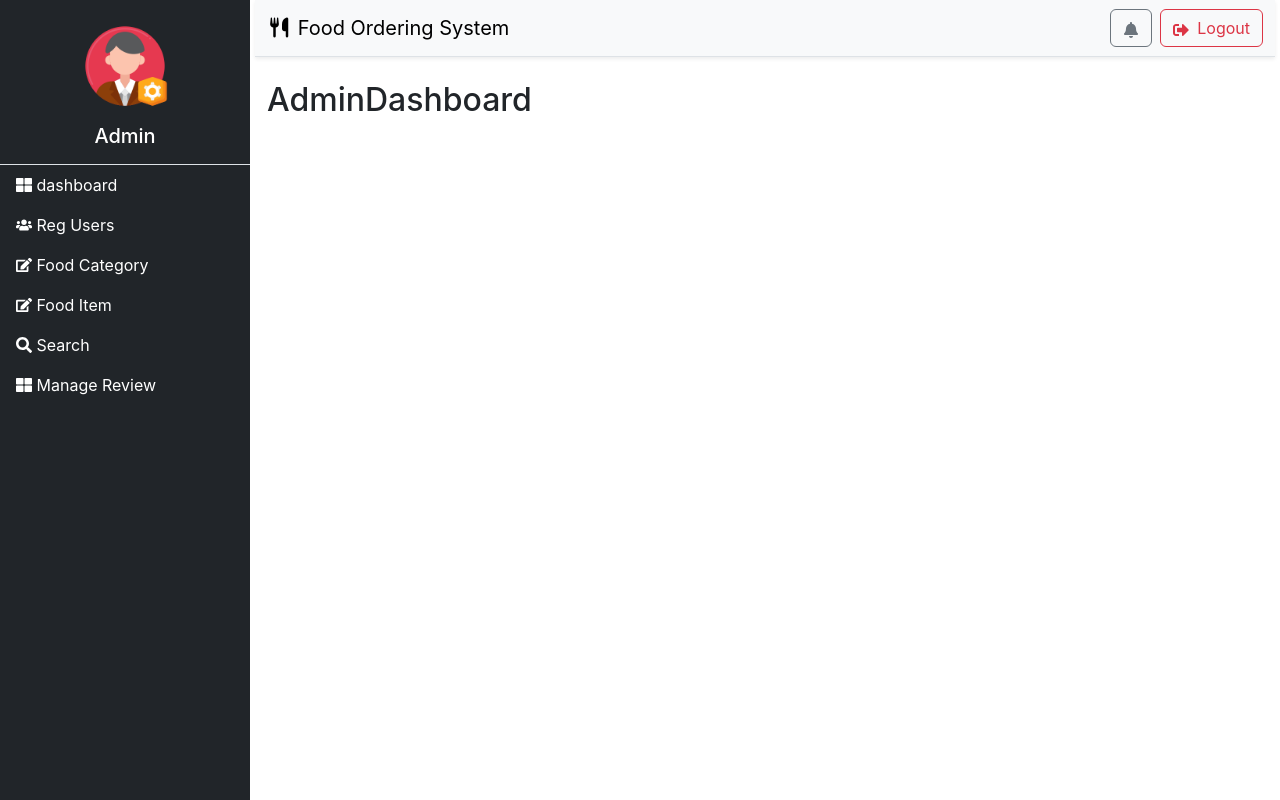
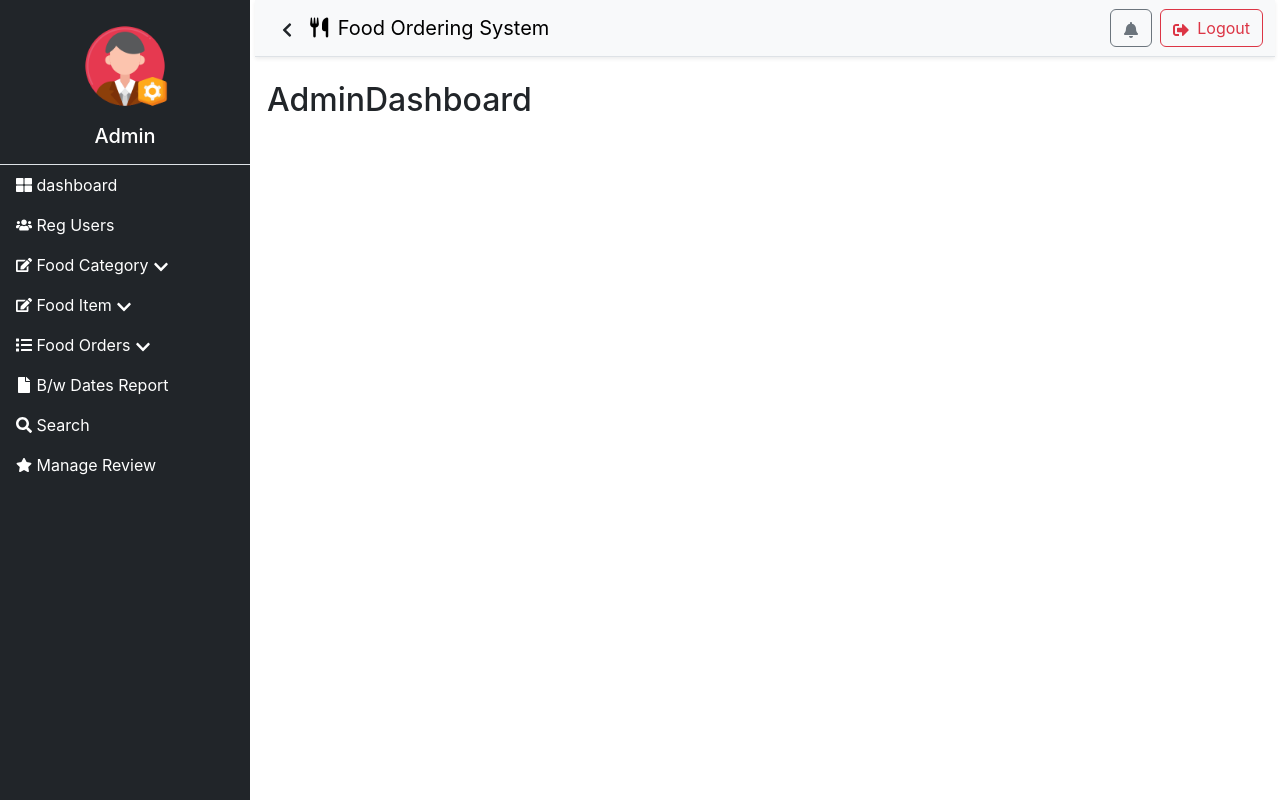
Before and after one commit to atul3416/food-ordering, a React (Create React App) app in the folder frontend/: page /admin-dashboard in a window 1280 px wide. Built offline with nearby package versions, Linux system fonts and the light colour scheme.

Commit message:
crate toggle sidemenu bar, add logout feature

```diff
--- a/frontend/src/components/AdminHeader.js
+++ b/frontend/src/components/AdminHeader.js
@@ -1,11 +1,22 @@
-import React from 'react'
-import { FaBell, FaSignOutAlt } from 'react-icons/fa'
+import React , {useState} from 'react'
+import { FaBell, FaChevronLeft, FaChevronRight, FaSignOutAlt } from 'react-icons/fa'
+import { useNavigate } from 'react-router-dom'
+const AdminHeader = ({toogleSidebar, sidebarOpen}) => {
 
-const AdminHeader = () => {
+    const navigate = useNavigate();
+    const handleLogout = ()=>{
+        localStorage.removeItem("adminUser");
+        navigate('/admin-login')
+    }
     return (
         <div>
             <nav class="navbar navbar-expand-lg navbar-light bg-light border-bottom shadow-sm">
                 <div class="container-fluid">
+                    <button className='btn btn-outline-dark  border-0' onClick={toogleSidebar}>
+
+                        {sidebarOpen ?  <FaChevronLeft/>: <FaChevronRight/> }
+
+                    </button>
                     <a class="navbar-brand " href="#"><i className='fas fa-utensils'></i> Food Ordering System</a>
                     <button class="navbar-toggler border-0">
                         <span class="navbar-toggler-icon"></span>
@@ -18,7 +29,7 @@ const AdminHeader = () => {
                                 </button>
                             </li>
                             <li className="nav-item">
-                                <button className='btn btn-outline-danger '>
+                                <button className='btn btn-outline-danger ' onClick={handleLogout}>
                                     <FaSignOutAlt className='me-1' /> Logout
                                 </button>
                             </li>
--- a/frontend/src/components/AdminLayout.js
+++ b/frontend/src/components/AdminLayout.js
@@ -1,18 +1,34 @@
-import React from 'react'
+import React, { useState, UseEffect, useEffect } from 'react'
 import AdminSidebar from './AdminSidebar'
 import AdminHeader from './AdminHeader'
 import '../styles/admin.css'
 
-const AdminLayout = ({children}) => {
+
+const AdminLayout = ({ children }) => {
+  const [sidebarOpen, setsidebarOpen] = useState(true);
+  useEffect(() => {
+    const handleResize = () => {
+      if (window.innerWidth < 768) {
+        setsidebarOpen(false);
+      }
+      else {
+        setsidebarOpen(true);
+      }
+    }
+    window.addEventListener("resize", handleResize);
+    return () => window.removeEventListener("resize", handleResize)
+  }, []);
+
+  const toogleSidebar = () => setsidebarOpen(prev => !prev);
   return (
     <div className='d-flex'>
-      <AdminSidebar/>
+      {sidebarOpen && <AdminSidebar />}
 
-      <div id='page-content-wrapper' >
-        <AdminHeader/>
+      <div id='page-content-wrapper' className={`flex-grow-1 ${sidebarOpen ? 'width-sidebar' : 'full-width'}`}>
+        <AdminHeader toogleSidebar= {toogleSidebar} sidebarOpen={sidebarOpen} />
 
         <div className='container-fluid mt-4'>
-            {children}
+          {children}
         </div>
       </div>
     </div>
--- a/frontend/src/components/AdminSidebar.js
+++ b/frontend/src/components/AdminSidebar.js
@@ -1,7 +1,7 @@
 import React, { useState } from 'react'
 import '../styles/admin.css'
 import { Link } from 'react-router-dom'
-import { FaEdit, FaSearch, FaThLarge, FaUsers } from 'react-icons/fa'
+import {  FaChevronDown, FaChevronUp, FaEdit, FaFile, FaList, FaSearch, FaStar, FaThLarge, FaUsers } from 'react-icons/fa'
 
 const AdminSidebar = () => {
 
@@ -27,7 +27,7 @@ const AdminSidebar = () => {
         <Link className='list-group-item border-0 list-group-item-action bg-dark text-white'><FaUsers className='icon-fix' /> Reg Users
         </Link>
         <button onClick={() => toggleMenu('category')} className='list-group-item border-0 list-group-item-action bg-dark text-white'>
-          <FaEdit className='icon-fix' /> Food Category
+          <FaEdit className='icon-fix' /> Food Category {opneMenu.category ? <FaChevronUp/>: <FaChevronDown/>}
         </button>
         {opneMenu.category && (
           <div className='ps-4'>
@@ -41,7 +41,7 @@ const AdminSidebar = () => {
         )}
 
         <button onClick={() => toggleMenu('food')} className='list-group-item  border-0 list-group-item-action bg-dark text-white'>
-          <FaEdit className='icon-fix' /> Food Item
+          <FaEdit className='icon-fix' /> Food Item {opneMenu.food ? <FaChevronUp/>: <FaChevronDown/>}
         </button>
         {opneMenu.food && (
           <div className='ps-4'>
@@ -54,9 +54,35 @@ const AdminSidebar = () => {
           </div>
         )}
 
+        <button onClick={() => toggleMenu('orders')} className='list-group-item  border-0 list-group-item-action bg-dark text-white'>
+          <FaList className='icon-fix' /> Food Orders {opneMenu.orders ? <FaChevronUp/>: <FaChevronDown/>}
+        </button>
+        {opneMenu.orders && (
+          <div className='ps-4'>
+            <Link className='list-group-item list-group-item-action border-0  bg-dark text-white'>
+              Not Confirmed
+            </Link >
+            <Link className='list-group-item list-group-item-action border-0 bg-dark text-white'>
+              Confirmend
+            </Link>
+            <Link className='list-group-item list-group-item-action border-0 bg-dark text-white'>
+              Being Prepared
+            </Link>
+            <Link className='list-group-item list-group-item-action border-0 bg-dark text-white'>
+              Food Delivered
+            </Link>
+            <Link className='list-group-item list-group-item-action border-0 bg-dark text-white'>
+              Food Cancelled
+            </Link>
+            <Link className='list-group-item list-group-item-action border-0 bg-dark text-white'>
+              All Orders
+            </Link>
+          </div>
+        )}
 
+         <Link className='list-group-item list-group-item-action bg-dark text-white border-0 '><FaFile className='icon-fix' /> B/w Dates Report</Link>
         <Link className='list-group-item list-group-item-action bg-dark text-white border-0 '><FaSearch className='icon-fix' /> Search</Link>
-        <Link className='list-group-item list-group-item-action bg-dark text-white border-0 '><FaThLarge className='icon-fix' /> Manage Review</Link>
+        <Link className='list-group-item list-group-item-action bg-dark text-white border-0 '><FaStar className='icon-fix' /> Manage Review</Link>
 
       </div>
 
--- a/frontend/src/styles/admin.css
+++ b/frontend/src/styles/admin.css
@@ -12,13 +12,19 @@
 
 .list-group-item:hover{
     background-color: #1a1a1a !important;
-    color: rgb(175, 81, 81) !important;
+    color: rgb(220, 60, 60) !important;
 
 }
 
-#page-content-wrapper{
+#page-content-wrapper.width-sidebar{
     margin-left:255px;
     margin-right: 5px;
     width: 100%;
+    transition: margin-left 0.3s ease;
 
 }
+
+#page-content-wrapper.full-width{
+  margin-left: 0px;
+      transition: margin-left 0.3s ease;
+}
```
